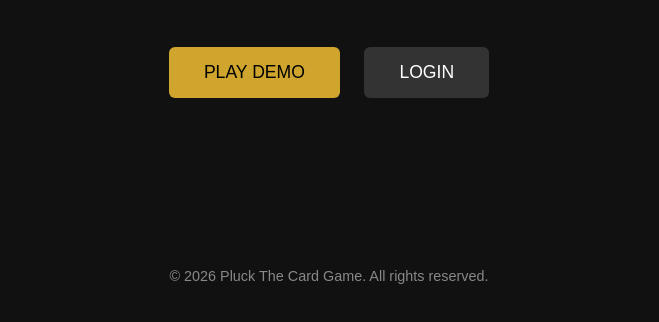
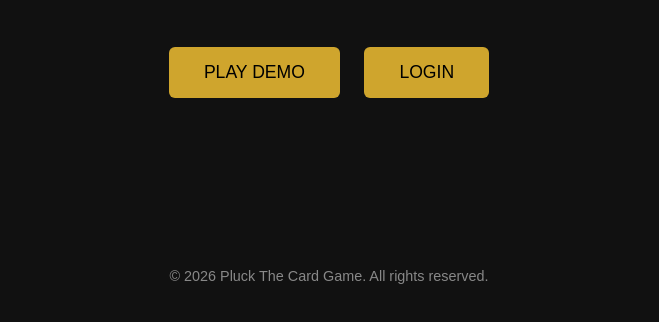
Before and after one commit to TampaNative4Life/PluckTheCardGame, a plain HTML site: page Index.html in a window 1280 px wide. Shown: the part 198-520 px from the top of the page, without its empty margins (311-970 px from the left). Drawn offline with Linux system fonts and the light colour scheme.

Commit message:
Modify login button to link to game.html
Updated the login button to redirect to the game page.

```diff
--- a/Index.html
+++ b/Index.html
@@ -84,7 +84,7 @@ footer {
         PLAY DEMO
     </button>
 
-    <button class="secondary" onclick="alert('Login Coming Next Phase')">
+    <button class="primary" onclick="window.location.href='game.html'">
         LOGIN
     </button>
 </div>
```
